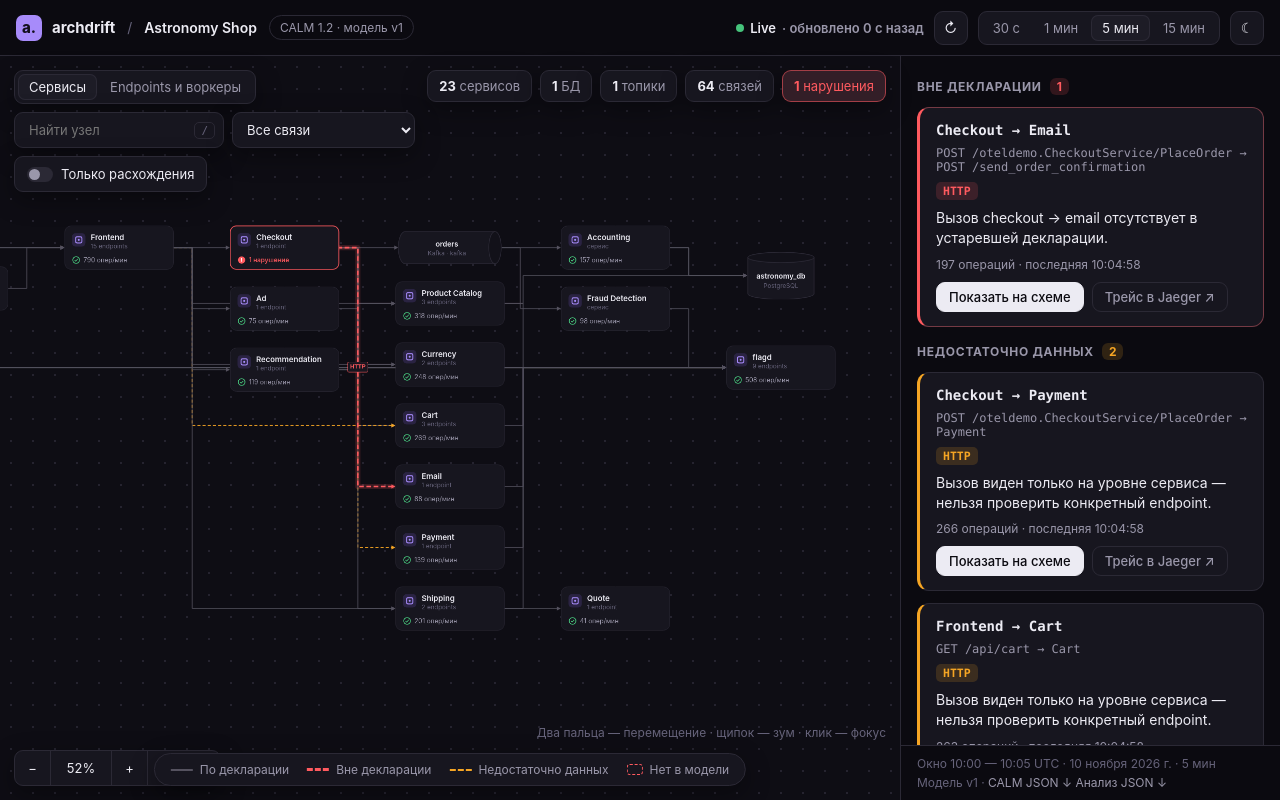
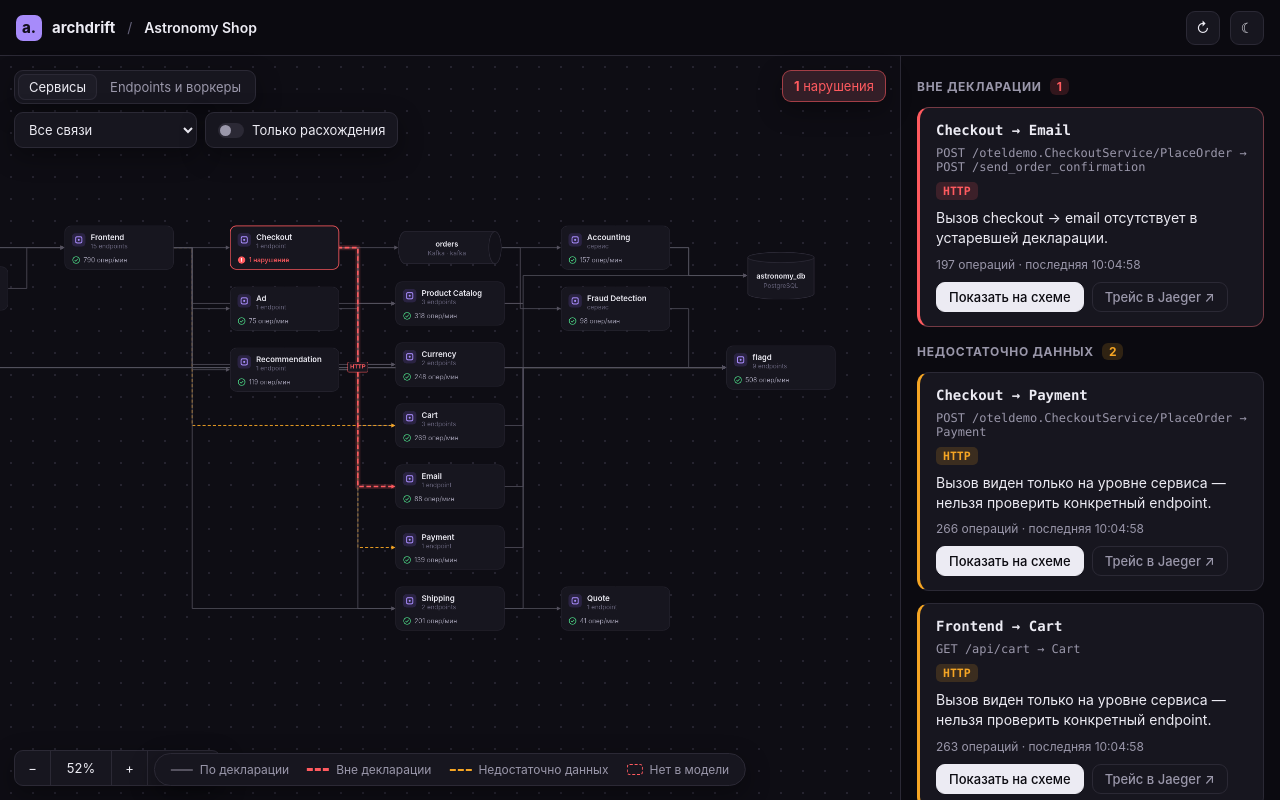
Before and after one commit to panchill/ArchDrift, a React (Vite) app in the folder frontend/: page / in a window 1280 px wide. Built offline with nearby package versions, Linux system fonts and the light colour scheme.

Commit message:
Убрал лишние элементы дизайна

```diff
--- a/frontend/src/App.tsx
+++ b/frontend/src/App.tsx
@@ -1,4 +1,4 @@
-import { useCallback, useEffect, useMemo, useRef, useState } from "react";
+import { useCallback, useEffect, useMemo, useState } from "react";
 import { loadSnapshot } from "./api";
 import { GraphCanvas, type Theme } from "./GraphCanvas";
 import {
@@ -22,7 +22,6 @@ const nodeLabels = {
 // Jaeger UI of the OpenTelemetry Demo behind its frontend-proxy.
 const JAEGER = "http://localhost:8080/jaeger/ui";
 const POLL_MS = 5000;
-const windows = ["30 с", "1 мин", "5 мин", "15 мин"];
 const typeTags = {
   http_call: "HTTP",
   db_query: "PostgreSQL",
@@ -30,22 +29,11 @@ const typeTags = {
   consume: "consume · Kafka",
 };
 const number = new Intl.NumberFormat("ru-RU", { maximumFractionDigits: 1 });
-const time = new Intl.DateTimeFormat("ru-RU", {
-  timeZone: "UTC",
-  hour: "2-digit",
-  minute: "2-digit",
-});
 const clock = new Intl.DateTimeFormat("ru-RU", {
   timeZone: "UTC",
   hour: "2-digit",
   minute: "2-digit",
   second: "2-digit",
-});
-const date = new Intl.DateTimeFormat("ru-RU", {
-  timeZone: "UTC",
-  day: "numeric",
-  month: "long",
-  year: "numeric",
 });
 function EdgeDetails({
   edge,
@@ -206,16 +194,11 @@ export default function App() {
   const [snapshot, setSnapshot] = useState<Analysis | null>(null);
   const [error, setError] = useState("");
   const [attempt, setAttempt] = useState(0);
-  const [updatedAt, setUpdatedAt] = useState(0);
-  const [now, setNow] = useState(() => Date.now());
   const [view, setView] = useState<GraphView>("services");
   const [status, setStatus] = useState<EdgeStatus | "all">("all");
   const [onlyDrift, setOnlyDrift] = useState(false);
-  const [query, setQuery] = useState("");
   const [selected, setSelected] = useState<string | null>(null);
-  const [range, setRange] = useState("5 мин");
   const [theme, setTheme] = useState<Theme>("dark");
-  const search = useRef<HTMLInputElement>(null);
   const onSelect = useCallback((id: string | null) => setSelected(id), []);
   useEffect(() => {
     const controller = new AbortController();
@@ -224,7 +207,6 @@ export default function App() {
         .then((data) => {
           if (controller.signal.aborted) return;
           setError("");
-          setUpdatedAt(Date.now());
           // Same payload → same object, so the graph is not rebuilt every poll.
           setSnapshot((prev) =>
             JSON.stringify(prev) === JSON.stringify(data) ? prev : data,
@@ -242,33 +224,18 @@ export default function App() {
     };
   }, [attempt]);
   useEffect(() => {
-    const timer = setInterval(() => setNow(Date.now()), 1000);
-    const onKey = (e: KeyboardEvent) => {
-      const target = e.target as HTMLElement;
-      if (e.key !== "/" || ["INPUT", "SELECT", "TEXTAREA"].includes(target.tagName))
-        return;
-      e.preventDefault();
-      search.current?.focus();
-    };
-    window.addEventListener("keydown", onKey);
-    return () => {
-      clearInterval(timer);
-      window.removeEventListener("keydown", onKey);
-    };
-  }, []);
-  useEffect(() => {
     document.documentElement.dataset.theme = theme;
   }, [theme]);
   const graph = useMemo(() => {
     if (!snapshot) return { nodes: [], edges: [] };
-    const full = buildGraph(snapshot, view, status, query);
+    const full = buildGraph(snapshot, view, status);
     if (!onlyDrift) return full;
     const edges = full.edges.filter((e) => e.status !== "declared");
     const keep = new Set(edges.flatMap((e) => [e.source, e.target]));
     for (const { node } of full.nodes)
       if (keep.has(node.id) && "parentId" in node) keep.add(node.parentId);
     return { nodes: full.nodes.filter((n) => keep.has(n.node.id)), edges };
-  }, [snapshot, view, status, query, onlyDrift]);
+  }, [snapshot, view, status, onlyDrift]);
   const meta = useMemo(
     () => (snapshot ? nodeMeta(snapshot) : undefined),
     [snapshot],
@@ -290,13 +257,10 @@ export default function App() {
   const unclear = snapshot?.edges.filter((e) => e.status === "indeterminate") ?? [];
   const violations =
     snapshot?.edges.filter((e) => e.status === "unexpected").length ?? 0;
-  const count = (type: string) =>
-    snapshot?.nodes.filter((n) => n.node.type === type).length ?? 0;
   const show = (item: Pick<Edge, "source" | "target" | "type" | "dbOperation">) => {
     setView("details");
     setStatus("all");
     setOnlyDrift(false);
-    setQuery("");
     setSelected(edgeKey(item));
   };
   const hasIncompleteTelemetry =
@@ -304,9 +268,6 @@ export default function App() {
     (snapshot.diagnostics.unmatchedHttpClientSpans > 0 ||
       snapshot.diagnostics.unresolvedResourceSpans > 0 ||
       snapshot.diagnostics.serviceLevelOperations > 0);
-  const startDate = snapshot ? date.format(new Date(snapshot.from)) : "";
-  const endDate = snapshot ? date.format(new Date(snapshot.to)) : "";
-  const ago = Math.max(0, Math.round((now - updatedAt) / 1000));
   return (
     <div className="app">
       <header className="topbar">
@@ -315,17 +276,7 @@ export default function App() {
         </a>
         <span className="brand-separator">/</span>
         <span className="project">Astronomy Shop</span>
-        <span className="chip">
-          CALM 1.2 · модель v{snapshot?.architectureVersion ?? "—"}
-        </span>
         <div className="topbar-right">
-          <span className={`live ${error ? "offline" : ""}`}>
-            <i />
-            {error ? "Нет связи" : "Live"}
-            {updatedAt > 0 && (
-              <span className="muted"> · обновлено {ago} с назад</span>
-            )}
-          </span>
           <button
             className="icon-button"
             aria-label="Обновить сейчас"
@@ -334,17 +285,6 @@ export default function App() {
           >
             ↻
           </button>
-          <div className="segmented" aria-label="Период анализа">
-            {windows.map((w) => (
-              <button
-                key={w}
-                aria-pressed={range === w}
-                onClick={() => setRange(w)}
-              >
-                {w}
-              </button>
-            ))}
-          </div>
           <button
             className="icon-button"
             aria-label="Переключить тему"
@@ -398,19 +338,6 @@ export default function App() {
                   Endpoints и воркеры
                 </button>
               </div>
-              <label className="search">
-                <input
-                  ref={search}
-                  aria-label="Поиск узла"
-                  placeholder="Найти узел"
-                  value={query}
-                  onChange={(e) => {
-                    setQuery(e.target.value);
-                    setSelected(null);
-                  }}
-                />
-                <kbd>/</kbd>
-              </label>
               <select
                 aria-label="Статус связи"
                 value={status}
@@ -440,18 +367,6 @@ export default function App() {
               </label>
             </div>
             <div className="float counters" aria-label="Сводка анализа">
-              <span>
-                <strong>{count("service")}</strong> сервисов
-              </span>
-              <span>
-                <strong>{count("postgres_database")}</strong> БД
-              </span>
-              <span>
-                <strong>{count("kafka_topic")}</strong> топики
-              </span>
-              <span>
-                <strong>{snapshot.edges.length}</strong> связей
-              </span>
               <span className={violations ? "danger" : ""}>
                 <strong>{violations}</strong> нарушения
               </span>
@@ -566,28 +481,6 @@ export default function App() {
                 ))}
               </details>
             </div>
-            <footer className="inspector-footer">
-              <span aria-label="Окно анализа">
-                Окно {time.format(new Date(snapshot.from))} —{" "}
-                {time.format(new Date(snapshot.to))} UTC · {startDate}
-                {startDate !== endDate ? ` — ${endDate}` : ""} · {range}
-              </span>
-              <span>
-                Модель v{snapshot.architectureVersion} ·{" "}
-                <a
-                  href={`${import.meta.env.BASE_URL}mocks/architecture.json`}
-                  download="architecture.json"
-                >
-                  CALM JSON ↓
-                </a>{" "}
-                <a
-                  href={`${import.meta.env.BASE_URL}mocks/analysis.json`}
-                  download
-                >
-                  Анализ JSON ↓
-                </a>
-              </span>
-            </footer>
           </aside>
         </div>
       )}
--- a/frontend/src/GraphCanvas.tsx
+++ b/frontend/src/GraphCanvas.tsx
@@ -473,9 +473,6 @@ export function GraphCanvas({
           Вписать
         </button>
       </div>
-      <span className="canvas-hint">
-        Два пальца — перемещение · щипок — зум · клик — фокус
-      </span>
     </div>
   );
 }
--- a/frontend/src/styles.css
+++ b/frontend/src/styles.css
@@ -125,44 +125,11 @@ code {
 .project {
   font-weight: 600;
 }
-.chip {
-  padding: 4px 10px;
-  border: 1px solid var(--line);
-  border-radius: 999px;
-  color: var(--text-2);
-  font-size: 12px;
-}
 .topbar-right {
   margin-left: auto;
   display: flex;
   align-items: center;
   gap: 10px;
-}
-.live {
-  display: flex;
-  align-items: center;
-  gap: 6px;
-  font-weight: 600;
-  font-size: 13px;
-}
-.live i {
-  width: 8px;
-  height: 8px;
-  border-radius: 50%;
-  background: var(--ok);
-  animation: pulse 2s infinite;
-}
-.live.offline i {
-  background: var(--bad);
-  animation: none;
-}
-@keyframes pulse {
-  0% {
-    box-shadow: 0 0 0 0 color-mix(in srgb, var(--ok) 60%, transparent);
-  }
-  100% {
-    box-shadow: 0 0 0 8px transparent;
-  }
 }
 .icon-button {
   width: 34px;
@@ -251,42 +218,17 @@ code {
   flex-wrap: wrap;
   max-width: calc(100% - 480px);
 }
-.toolbar select,
-.search {
+.toolbar select {
   height: 36px;
   border: 1px solid var(--line);
   border-radius: 9px;
   background: var(--card);
   box-shadow: var(--shadow);
-}
-.toolbar select {
   padding: 0 10px;
   font-size: 13px;
 }
 .toolbar .segmented {
   box-shadow: var(--shadow);
-}
-.search {
-  display: flex;
-  align-items: center;
-  padding: 0 8px 0 12px;
-  width: 210px;
-}
-.search input {
-  flex: 1;
-  min-width: 0;
-  border: 0;
-  outline: 0;
-  background: none;
-  font-size: 13px;
-}
-kbd {
-  padding: 1px 6px;
-  border: 1px solid var(--line);
-  border-radius: 5px;
-  color: var(--text-3);
-  font-family: var(--mono);
-  font-size: 11px;
 }
 .switch {
   display: flex;
@@ -384,13 +326,6 @@ kbd {
 .canvas-tools output {
   display: inline-block;
   min-width: 40px;
-}
-.canvas-hint {
-  position: absolute;
-  right: 14px;
-  bottom: 60px;
-  color: var(--text-3);
-  font-size: 12px;
 }
 .legend {
   left: 50%;
@@ -564,21 +499,6 @@ kbd {
   margin-left: auto;
   color: var(--text-3);
 }
-.inspector-footer {
-  display: flex;
-  flex-direction: column;
-  gap: 4px;
-  padding: 10px 16px;
-  border-top: 1px solid var(--line);
-  color: var(--text-3);
-  font-size: 12px;
-}
-.inspector-footer a {
-  color: var(--text-2);
-}
-.inspector-footer a:hover {
-  color: var(--text);
-}
 
 /* Selected node / edge details */
 .inspector h3 {
@@ -712,8 +632,7 @@ kbd {
   .toolbar {
     max-width: calc(100% - 28px);
   }
-  .counters,
-  .canvas-hint {
+  .counters {
     display: none;
   }
 }
```
Also changed, not shown: 1 other file (tests, documents, lock files or other folders).
